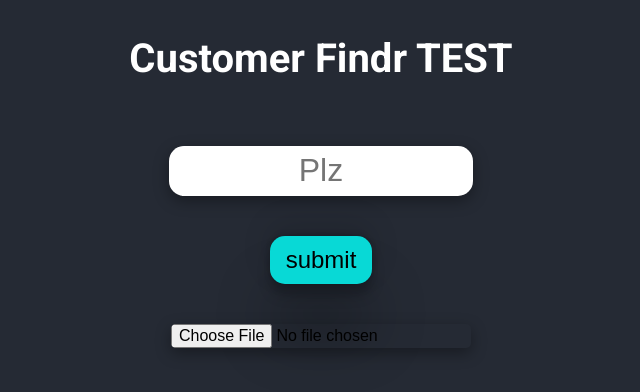
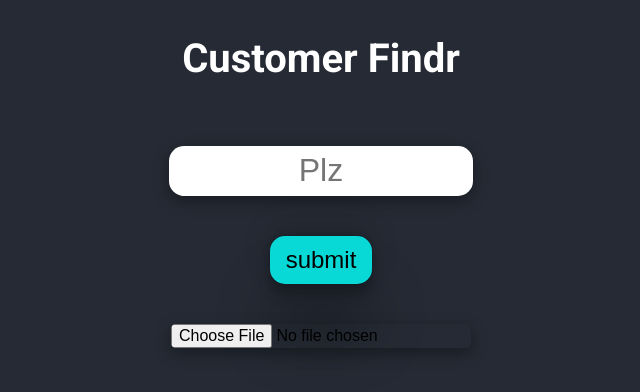
Before and after one commit to xaver420/customerFindr, a plain HTML site: page index.html in a window 1280 px wide. Shown: the whole page, without its empty margins (327-967 px from the left). Drawn offline with Linux system fonts and the light colour scheme.

Commit message:
updatename

```diff
--- a/index.html
+++ b/index.html
@@ -11,7 +11,7 @@
     <link href="https://fonts.googleapis.com/css2?family=Roboto:ital,wght@0,100;0,300;0,400;0,500;0,700;0,900;1,100;1,300;1,400;1,500;1,700;1,900&display=swap" rel="stylesheet">
   </head>
   <body>
-    <h1 id="firstSiteTopHeading">Customer Findr TEST</h1>
+    <h1 id="firstSiteTopHeading">Customer Findr</h1>
     <div class="plzInput">
       <input type="text" placeholder="Plz" id="inputPLZ" />
       <button onclick="loadInput()" id="buttonInputField">submit</button>
```
